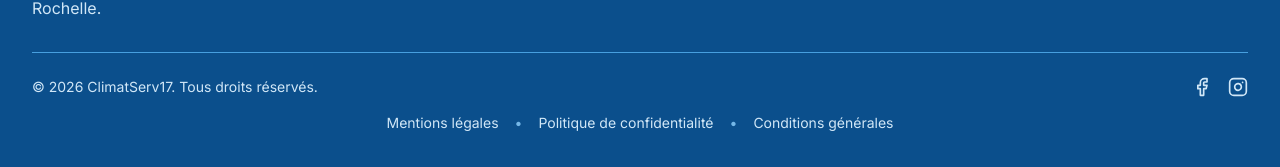
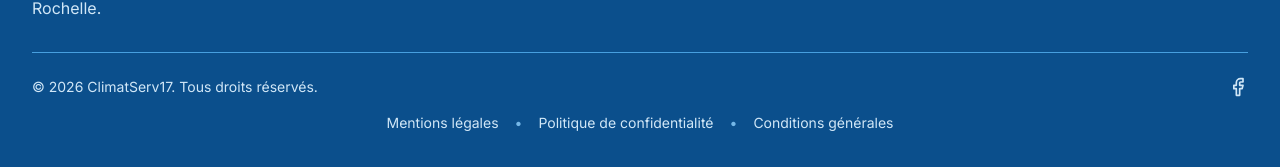
Before and after one commit to Aurel1407/ClimatServ17, a Next.js app: page / in a window 1280 px wide. Shown: the part 3927-4094 px from the top of the page. Built offline with nearby package versions, Linux system fonts and the light colour scheme.

Commit message:
Mise à jour du lien Facebook; retrait du lien Instagram

```diff
--- a/src/components/layouts/Footer.tsx
+++ b/src/components/layouts/Footer.tsx
@@ -109,11 +109,8 @@ export default function Footer() {
             </p>
 
             <div className="flex gap-4">
-              <a href="https://www.facebook.com/p/Climatserv17-61578692780192/" className="text-primary-100 hover:text-white transition-colors" aria-label="Facebook">
+              <a href="https://www.facebook.com/profile.php?id=61578692780192" className="text-primary-100 hover:text-white transition-colors" aria-label="Facebook">
                 <Facebook className="w-5 h-5" />
-              </a>
-              <a href="#" className="text-primary-100 hover:text-white transition-colors" aria-label="Instagram">
-                <Instagram className="w-5 h-5" />
               </a>
             </div>
           </div>
```
